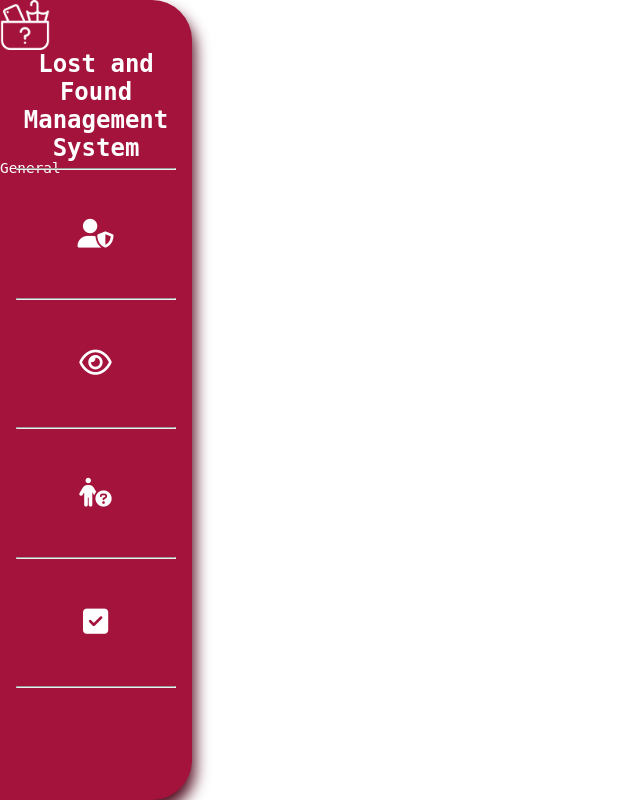
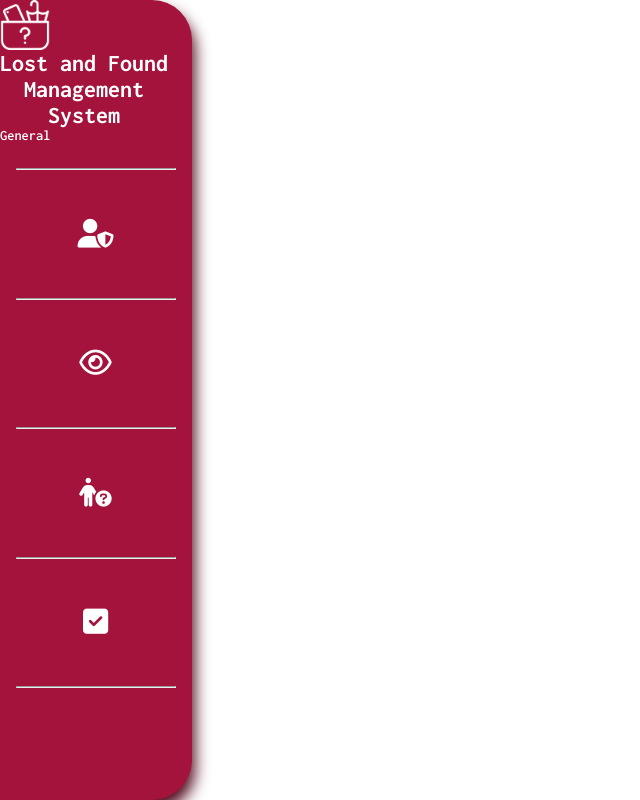
Before and after one commit to MarkRyuo/Lost-And-Found-Management-System, a PHP site: page /assets/Aside-Nav/Aside.html in a window 1280 px wide. Shown: the whole page, without its empty margins (0-640 px from the left). Run offline with PHP 8.4, Linux system fonts and the light colour scheme.

Commit message:
update her3e - 5

```diff
--- a/assets/Aside-Nav/Aside.css
+++ b/assets/Aside-Nav/Aside.css
@@ -1,3 +1,6 @@
+/* Import Font Here */
+@import url('https://fonts.googleapis.com/css2?family=Inconsolata:wght@600;700&display=swap');
+
 
 * {
   margin: 0;
```
